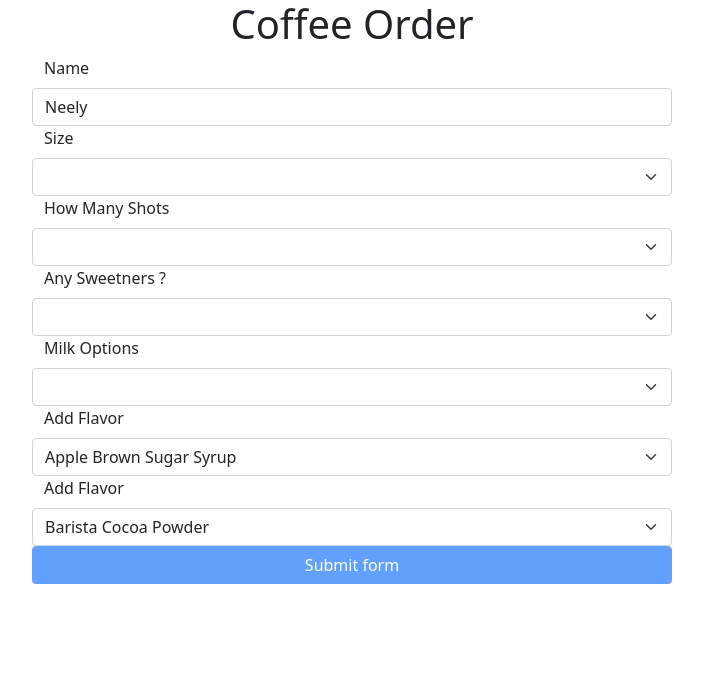
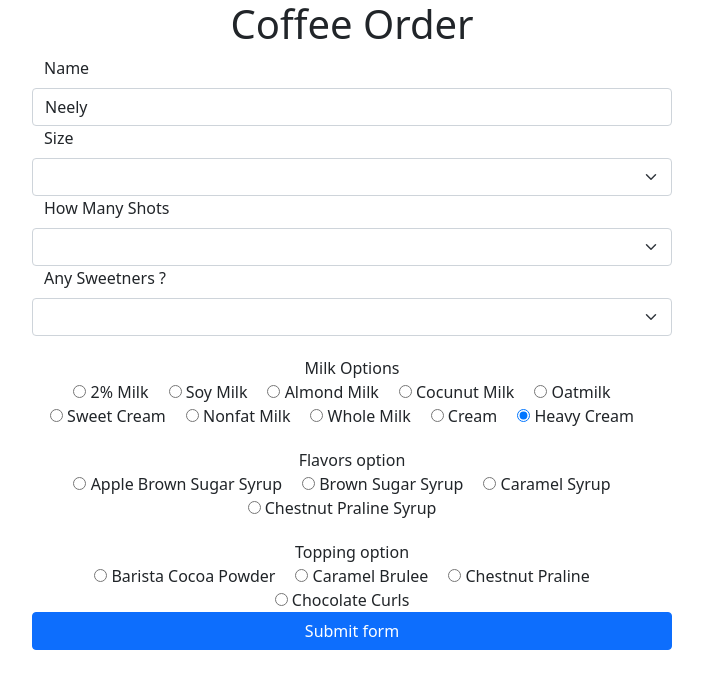
Before and after one commit to tmayphillips/abe-lincoln-coffee, an Angular app in the folder AbeLincolnProject/: page / in a window 1280 px wide. Shown: the top 688 px of the page, without its empty margins (288-991 px from the left). Built offline with nearby package versions, Linux system fonts and the light colour scheme.

Commit message:
update form files

```diff
--- a/AbeLincolnProject/src/app/app.module.ts
+++ b/AbeLincolnProject/src/app/app.module.ts
@@ -5,6 +5,7 @@ import { AppRoutingModule } from './app-routing.module';
 import { AppComponent } from './app.component';
 import { CoffeeComponent } from './coffee/coffee.component';
 import { FormsModule } from '@angular/forms';
+// import { SliderModule } from '@syncfusion/ej2-angular-inputs';
 
 @NgModule({
   declarations: [
@@ -14,7 +15,8 @@ import { FormsModule } from '@angular/forms';
   imports: [
     BrowserModule,
     AppRoutingModule,
-    FormsModule
+    FormsModule,
+
   ],
   providers: [],
   bootstrap: [AppComponent]
--- a/AbeLincolnProject/src/app/coffee/coffee.component.html
+++ b/AbeLincolnProject/src/app/coffee/coffee.component.html
@@ -1,44 +1,74 @@
-<h1 class="text-center">  Coffee Order</h1>
+<h1 class="text-center"> Coffee Order</h1>
 <div class="container">
     <!-- reminder need onSubmit value  -->
     <form class="row coffeeForm" #coffeeForm="ngForm" (ngSubmit)="onSubmit(coffeeForm.valid)">
+
         <!-- Name form  -->
         <label for="name" class="form-label">Name</label>
         <input type="text" name="name" class="form-control" id="name" value="" [(ngModel)]="order.name" require>
+
         <!-- Size form -->
         <label for="sizes" class="form-label">Size</label>
-            <select class="form-select" name="size" id="size" [(ngModel)]="order.sizes"required>
+        <select class="form-select" name="size" id="size" [(ngModel)]="order.sizes" required>
             <option *ngFor="let oz of sizes" value="oz">{{oz}}</option>
         </select>
+
+        <!-- size slider  -->
+
+        <!-- <div class="slider_container">
+            <div class="slider_labelText userselect">Size slider</div>
+            <ejs-slider id='slider' [value]='value' [min]='min' [max]='max' [type]='type' [ticks]='slider_ticks' (renderedTicks)='renderedTicks($event)'></ejs-slider>
+        </div> -->
+
         <!-- Shot form -->
         <label for="shotCount" class="form-label">How Many Shots</label>
-            <select class="form-select" name="shotCount" id="shotCount" [(ngModel)]="order.shotCount"required>
+        <select class="form-select" name="shotCount" id="shotCount" [(ngModel)]="order.shotCount" >
             <option *ngFor="let shot of shotCounts" value="">{{shot}}</option>
         </select>
+
         <!-- Sweetners form -->
         <label for="sweeteners" class="form-label">Any Sweetners ?</label>
-            <select class="form-select" name="sweeteners" id="sweeteners" [(ngModel)]="order.sweetener"required>
+        <select class="form-select" name="sweeteners" id="sweeteners" [(ngModel)]="order.sweetener" >
             <option *ngFor="let sweet of sweeteners" value="">{{sweet}}</option>
         </select>
+
         <!-- Milk Form -->
-            <label for="milkTypes" class="form-label">Milk Options</label>
+        <!-- <label for="milkTypes" class="form-label">Milk Options</label>
             <select class="form-select" name="milkTypes" id="milkTypes" [(ngModel)]="order.milkType"required>
             <option *ngFor="let milk of milkTypes" value="">{{milk}}</option>
-            </select>
+            </select> -->
+        <div class="milk" style='text-align: center; padding-top: 20px;' > Milk Options
+            <div class="options">
+                <label *ngFor="let milk of milkTypes" style= "padding-right: 20px;">
+                    <input type="radio" name="milk" (click)="order.milkType = milk" [checked]="milk === order.milkType">
+                    {{milk}}
+                </label>
+            </div>
+        </div>
+
         <!-- Flavor Form  -->
-            <label for="flavors" class="form-label">Add Flavor</label>
-            <select class="form-select" name="flavors" id="flavors" [(ngModel)]="order.flavor"required>
-            <option *ngFor="let flav of flavors" value="">{{flav}}</option>
-            </select>
+        <div class="flavor-container" style='text-align: center; padding-top: 20px;'>Flavors option
+            <div class="option">
+                <label *ngFor="let flav of flavors" style= "padding-right: 20px;">
+                    <input type="radio" name="flavors" (click)="order.flavor = flav" [checked]="flav === order.flavor">
+                    {{flav}}
+                </label>
+            </div>
+        </div>
         <!-- Toppings -->
-            <label for="toppings" class="form-label">Add Flavor</label>
-            <select class="form-select" name="toppings" id="toppings" [(ngModel)]="order.topping"required>
-            <option *ngFor="let top of toppings" value="">{{top}}</option>
-            </select>
+        <div class="topping-container" style='text-align: center; padding-top: 20px;'> Topping option
+            <div class="options">
+                <label  *ngFor="let top of toppings" style= "padding-right: 20px;" >
+                    <input type="radio" name="toppings" (click)="order.topping = top" [checked]="top === order.topping" >
+                         {{top}}
+                </label>
+            </div>
+        </div>
+
+        <!-- Submit Button -->
+        <button class="btn btn-primary" type="submit" [disabled]="coffeeForm.invalid">Submit form</button>
 
 
-            <button class="btn btn-primary" type="submit" [disabled]="coffeeForm.invalid">Submit form</button>
-            <!-- Submit Button -->
     </form>
 </div>
 
--- a/AbeLincolnProject/src/app/coffee/coffee.component.ts
+++ b/AbeLincolnProject/src/app/coffee/coffee.component.ts
@@ -65,10 +65,11 @@ export class CoffeeComponent implements OnInit {
 
       this.points += matchCount;
     }
+
   }
 
-  onSubmit(isValid:boolean|null){
-    console.log('Thanks!')
+  onSubmit(){
+    console.log('Here')
   }
 
 }
```
Lines whose indentation alone changed are shown as unchanged.
